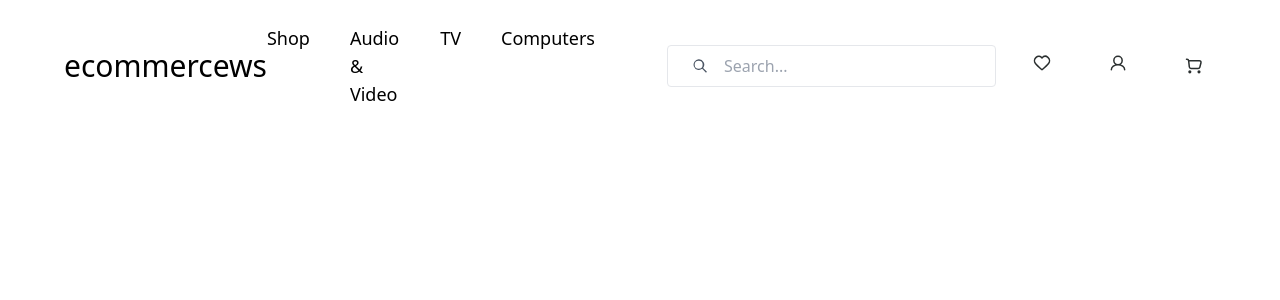
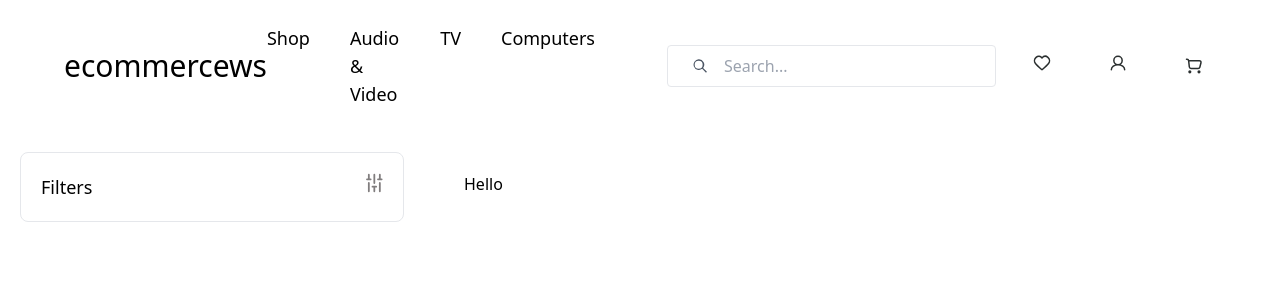
Before and after one commit to asif-kamal/ecommerce-app, a React (Vite) app in the folder ecommerce-app/: page /audiovideo in a window 1280 px wide. Shown: the top 300 px of the page. Built offline with nearby package versions, Linux system fonts and the light colour scheme.

Commit message:
added FilterIcon for use in filtering items in catalog

```diff
--- /dev/null
+++ b/ecommerce-app/src/components/Common/FilterIcon.tsx
@@ -0,0 +1,12 @@
+import React from 'react'
+
+const FilterIcon = () => {
+    return (
+        <svg width="17" height="20" viewBox="0 0 17 20" fill="none" xmlns="http://www.w3.org/2000/svg">
+            <path d="M2.83333 6.33333L2.83333 1.75M2.83333 18.25L2.83333 10M13.8333 18.25L13.8333 10M8.33333 18.25V13.6667M8.33333 10V1.75M13.8333 6.33333L13.8333 1.75M1 6.33333H4.66667M6.5 13.6667H10.1667M12 6.33333L15.6667 6.33333" stroke="#807D7E" strokeWidth="1.8" strokeLinecap="round" />
+        </svg>
+
+    )
+}
+
+export default FilterIcon
--- a/ecommerce-app/src/components/NavBar/NavBar.tsx
+++ b/ecommerce-app/src/components/NavBar/NavBar.tsx
@@ -44,7 +44,7 @@ const Navigation: React.FC = () => {
           </li>
           <li>
             <NavLink
-              to="/shop"
+              to="/"
               className="text-lg font-normal text-black hover:text-blue-700"
             >
               Shop
--- a/ecommerce-app/src/pages/ProductListPage/ProductListPage.tsx
+++ b/ecommerce-app/src/pages/ProductListPage/ProductListPage.tsx
@@ -1,12 +1,26 @@
-import React from 'react'
-import NavBar from '../../components/NavBar/NavBar'
+import React from "react";
+import NavBar from "../../components/NavBar/NavBar";
+import FilterIcon from "../../components/Common/FilterIcon";
 
 const ProductListPage = () => {
   return (
     <div>
       <NavBar />
+      <div className="flex">
+        <div className="w-[30%] p-[20px] border rounded-lg m-[20px]">
+          {/* filters */}
+          <div className="flex justify-between">
+            <p className="text-lg">Filters</p>
+            <FilterIcon />
+          </div>
+        </div>
+        <div className="p-[40px]">
+          <p>Hello</p>
+          {/* Products */}
+        </div>
+      </div>
     </div>
-  )
-}
+  );
+};
 
-export default ProductListPage
+export default ProductListPage;
```
